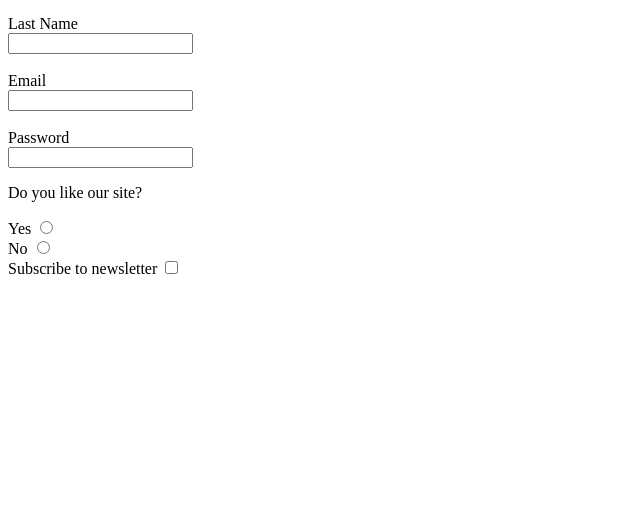
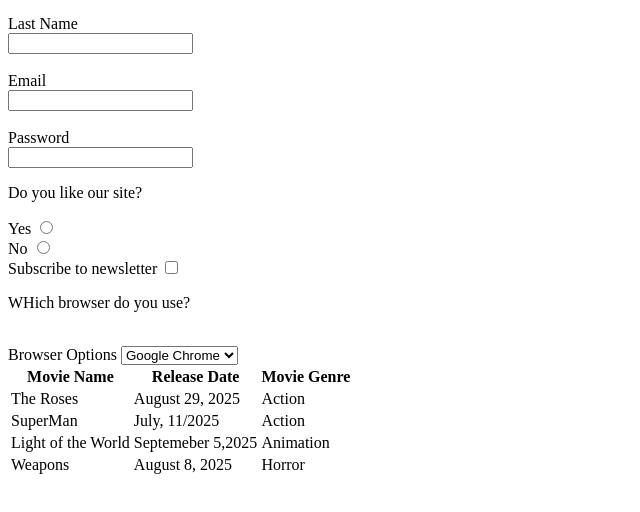
Before and after one commit to ShemaiahL/COP3060, a plain HTML site: page index.html in a window 1280 px wide. Shown: the part 122-634 px from the top of the page, without its empty margins (0-640 px from the left). Drawn offline with Linux system fonts and the light colour scheme.

Commit message:
commit 2 index.html

```diff
--- a/index.html
+++ b/index.html
@@ -42,6 +42,60 @@
     <label for = "Subscribe">Subscribe to newsletter</label>
     <input type ="checkbox" name ="Subscribe" id = "Subscribe"> <br>
 
+    <p> WHich browser do you use?</p> <br>
+
+    <label for ="browser">Browser Options</label>
+    <select name = "browser" id = "browser">
+        <option value = "Google Chrome">Google Chrome</option>
+        <option value = "Microsoft Edge">Microsoft Edge</option>
+        <option value = "Firefox">Firefox</option>
+    </select> <br>
+
+
+
+    <table class = "table_1">
+        <thead>
+            <th>Movie Name</th>
+            <th>Release Date</th>
+            <th>Movie Genre</th>
+        </thead>
+
+        <tbody>
+
+        <tr>
+            <td>The Roses</td>
+            <td>August 29, 2025</td>
+            <td>Action</td>
+        </tr>
+
+        <tr>
+            <td>SuperMan</td>
+            <td>July, 11/2025</td>
+            <td>Action</td>
+        </tr>
+
+        <tr>
+            <td>Light of the World</td>
+            <td>Septemeber 5,2025</td>
+            <td>Animation</td>
+        </tr>
+
+        <tr>
+            <td>Weapons</td>
+            <td>August 8, 2025</td>
+            <td>Horror</td>
+        </tr>
+
+        </tbody>
+
+
+
+
+
+
+    </table>
+
+
 
 
     <!-- <button>Submit</button> -->
```
